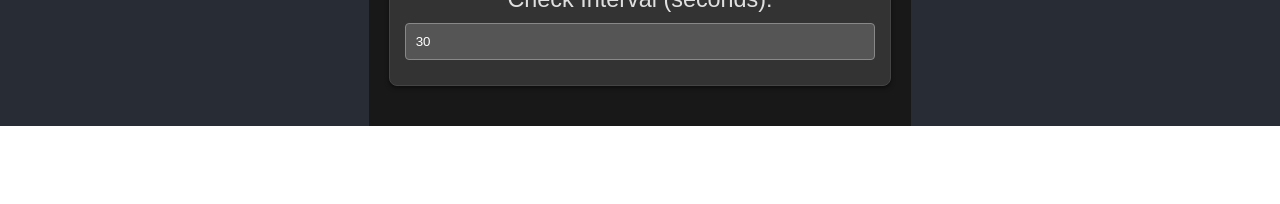
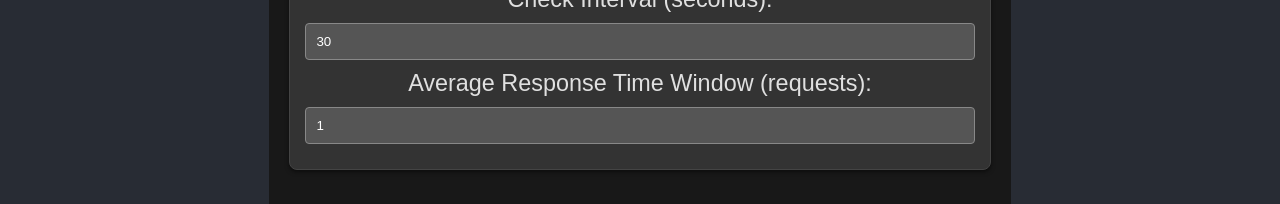
Before and after one commit to megabytesme/editor-monitoring, a React (Create React App) app in the folder src/monitor-frontend/: page / in a window 1280 px wide. Shown: the part 865-1069 px from the top of the page. Before the commit the page ends 991 px from the top, so only its background shows below. Built offline with nearby package versions, Linux system fonts and the light colour scheme; no server answers.

Commit message:
Added frontend setting for selecting the average response time window

```diff
--- a/src/monitor-frontend/src/MonitorDashboard.tsx
+++ b/src/monitor-frontend/src/MonitorDashboard.tsx
@@ -19,6 +19,7 @@ interface StatusResult {
 
 interface SettingsConfig {
     checkInterval: number;
+    avgResponseTimeWindow?: number;
 }
 
 const formatTimestamp = (timestamp: string) => {
@@ -30,7 +31,7 @@ const MonitorDashboard: React.FC = () => {
     const [endpoints, setEndpoints] = useState<EndpointConfig[]>([]);
     const [results, setResults] = useState<StatusResult[]>([]);
     const [newEndpoint, setNewEndpoint] = useState<EndpointConfig>({ id: 0, friendlyName: '', url: '' });
-    const [settings, setSettings] = useState<SettingsConfig>({ checkInterval: 30 });
+    const [settings, setSettings] = useState<SettingsConfig>({ checkInterval: 30, avgResponseTimeWindow: 1 });
     const intervalIdRef = useRef<number | null>(null);
 
     const fetchEndpoints = async () => {
@@ -47,7 +48,7 @@ const MonitorDashboard: React.FC = () => {
             }
 
             const data: EndpointConfig[] = await response.json();
-            setEndpoints(data); // Store the endpoints without additional metrics here
+            setEndpoints(data);
         } catch (error) {
             console.error('Error fetching endpoints:', error);
         }
@@ -143,7 +144,7 @@ const MonitorDashboard: React.FC = () => {
                 headers: {
                     'Content-Type': 'application/json',
                 },
-                body: JSON.stringify({ id: 1, checkInterval: newInterval }),
+                body: JSON.stringify({ ...settings, checkInterval: newInterval }),
             });
 
             if (!response.ok) {
@@ -174,6 +175,27 @@ const MonitorDashboard: React.FC = () => {
             fetchStatusResults();
         } catch (error) {
             console.error('Error testing endpoint:', error);
+        }
+    };
+
+    const handleAvgResponseTimeWindowChange = async (newWindow: number) => {
+        try {
+            const response = await fetch('http://localhost:5000/api/config/settings', {
+                method: 'PUT',
+                headers: {
+                    'Content-Type': 'application/json',
+                },
+                body: JSON.stringify({ ...settings, avgResponseTimeWindow: newWindow }),
+            });
+
+            if (!response.ok) {
+                throw new Error(`HTTP error! status: ${response.status}`);
+            }
+
+            const data = await response.json();
+            setSettings(data);
+        } catch (error) {
+            console.error('Error updating avgResponseTimeWindow:', error);
         }
     };
 
@@ -210,15 +232,16 @@ const MonitorDashboard: React.FC = () => {
                             <p>Last Response Duration: {results.filter(r => r.endpoint === endpoint.url).sort((a, b) => new Date(b.timestamp).getTime() - new Date(a.timestamp).getTime())[0]?.duration.toFixed(2) || 'N/A'} ms</p>
                             <p>Average Response Time: {
                                 (() => {
+                                    const windowSize = settings.avgResponseTimeWindow || 1;
                                     const relevantResults = results.filter(r => r.endpoint === endpoint.url)
-                                                                .sort((a, b) => new Date(b.timestamp).getTime() - new Date(a.timestamp).getTime())
-                                                                .slice(0, 3);
+                                        .sort((a, b) => new Date(b.timestamp).getTime() - new Date(a.timestamp).getTime())
+                                        .slice(0, windowSize);
                                     const avgDuration = relevantResults.length ?
-                                                        (relevantResults.reduce((acc, curr) => acc + curr.duration, 0) / relevantResults.length).toFixed(2)
-                                                        : 'N/A';
+                                        (relevantResults.reduce((acc, curr) => acc + curr.duration, 0) / relevantResults.length).toFixed(2)
+                                        : 'N/A';
                                     return `${avgDuration} ms`;
-                                })()}
-                            </p>
+                                })()
+                            }</p>
                             <p>Last Checked: {result ? formatTimestamp(result.timestamp) : 'Never'}</p>
                             <button onClick={() => handleTestEndpoint(endpoint.url)}>Test Endpoint</button>
                             <button onClick={() => handleRemoveEndpoint(endpoint.id)}>Remove</button>
@@ -254,6 +277,14 @@ const MonitorDashboard: React.FC = () => {
                         onChange={(e) => handleCheckIntervalChange(Number(e.target.value))}
                     />
                 </div>
+                <div>
+                    <label>Average Response Time Window (requests): </label>
+                    <input
+                        type="number"
+                        value={settings.avgResponseTimeWindow || 1}
+                        onChange={(e) => handleAvgResponseTimeWindowChange(Number(e.target.value))}
+                    />
+                </div>
             </div>
         </div>
     );
```
